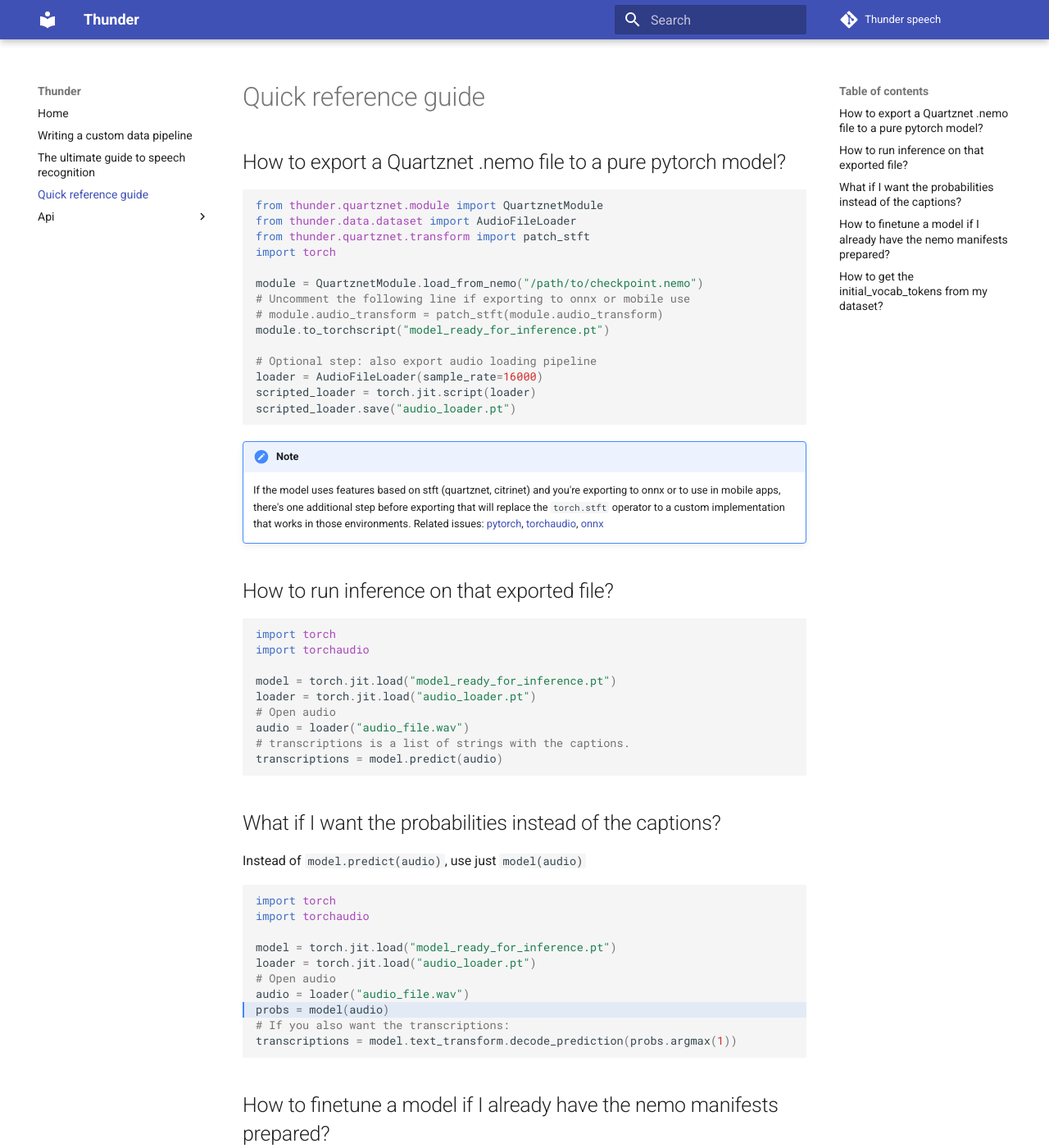
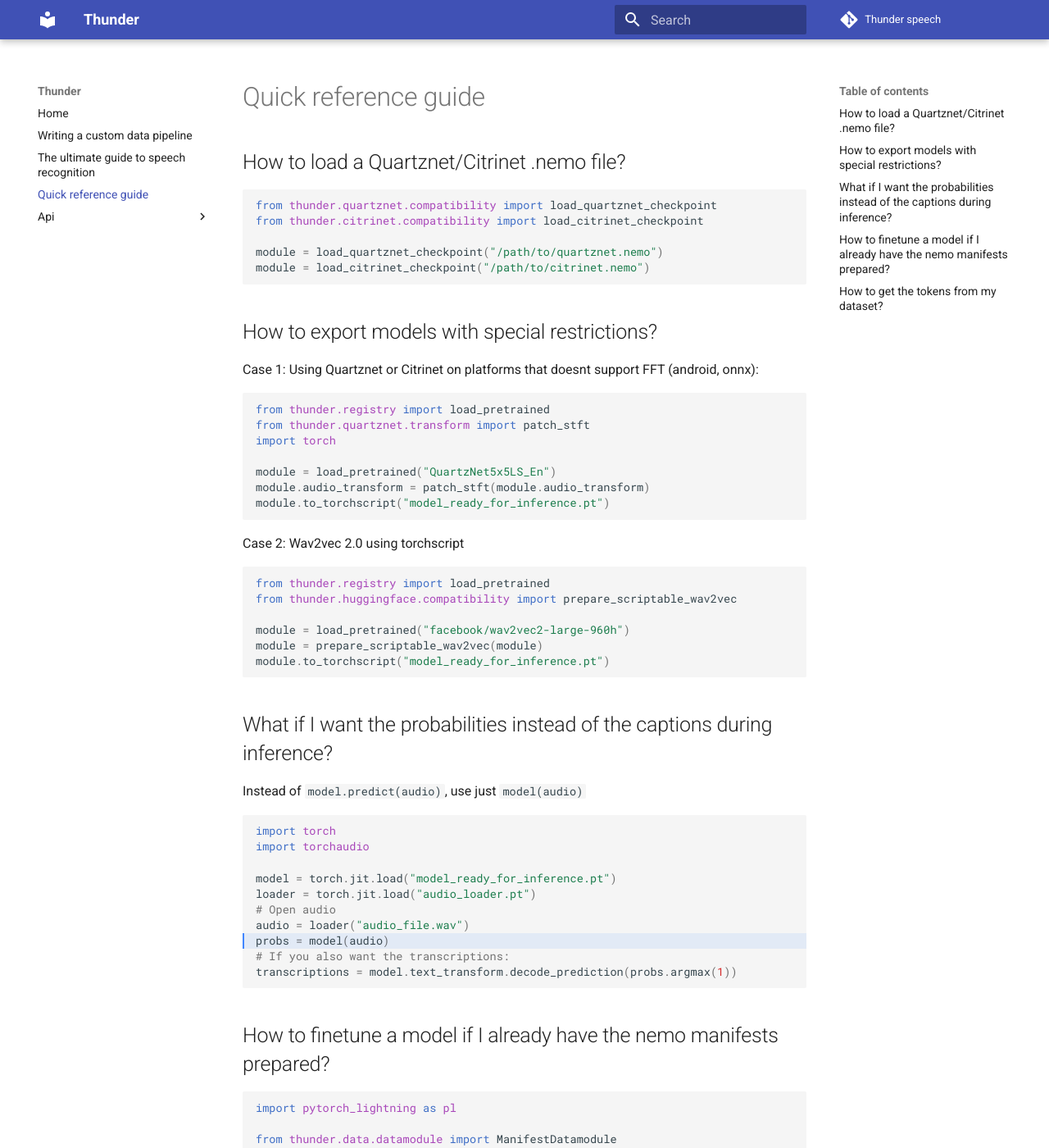
Before and after one commit to scart97/thunder-speech, an MkDocs documentation site: the page built from docs/quick reference guide.md, in a window 1280 px wide and 1400 px high. Shown: the whole window at 82% size. Built offline with MkDocs 1.6.1 and Material for MkDocs 9.7.7, drawn with Linux system fonts in a browser that asks for light colours; comment, search, counter and statistics services are not loaded; some of the changed text lies outside the part shown.

````diff
--- a/docs/quick reference guide.md
+++ b/docs/quick reference guide.md
@@ -1,50 +1,42 @@
 # Quick reference guide
 
-## How to export a Quartznet .nemo file to a pure pytorch model?
+## How to load a Quartznet/Citrinet .nemo file?
 
 ```py
-from thunder.quartznet.module import QuartznetModule
-from thunder.data.dataset import AudioFileLoader
+from thunder.quartznet.compatibility import load_quartznet_checkpoint
+from thunder.citrinet.compatibility import load_citrinet_checkpoint
+
+module = load_quartznet_checkpoint("/path/to/quartznet.nemo")
+module = load_citrinet_checkpoint("/path/to/citrinet.nemo")
+```
+
+## How to export models with special restrictions?
+
+Case 1: Using Quartznet or Citrinet on platforms that doesnt support FFT (android, onnx):
+
+```py
+from thunder.registry import load_pretrained
 from thunder.quartznet.transform import patch_stft
 import torch
 
-module = QuartznetModule.load_from_nemo("/path/to/checkpoint.nemo")
-# Uncomment the following line if exporting to onnx or mobile use
-# module.audio_transform = patch_stft(module.audio_transform)
+module = load_pretrained("QuartzNet5x5LS_En")
+module.audio_transform = patch_stft(module.audio_transform)
 module.to_torchscript("model_ready_for_inference.pt")
-
-# Optional step: also export audio loading pipeline
-loader = AudioFileLoader(sample_rate=16000)
-scripted_loader = torch.jit.script(loader)
-scripted_loader.save("audio_loader.pt")
 ```
 
-!!! note
-    If the model uses features based on stft (quartznet, citrinet) and you're exporting to onnx
-    or to use in mobile apps, there's one additional step before exporting that will replace the
-    `torch.stft` operator to a custom implementation that works in those environments.
-    Related issues:
-    [pytorch](https://github.com/pytorch/pytorch/issues/31317),
-    [torchaudio](https://github.com/pytorch/audio/issues/408),
-    [onnx](https://github.com/onnx/onnx/issues/1646)
+Case 2: Wav2vec 2.0 using torchscript
 
 
-## How to run inference on that exported file?
+```py
+from thunder.registry import load_pretrained
+from thunder.huggingface.compatibility import prepare_scriptable_wav2vec
 
-
-``` python
-import torch
-import torchaudio
-
-model = torch.jit.load("model_ready_for_inference.pt")
-loader = torch.jit.load("audio_loader.pt")
-# Open audio
-audio = loader("audio_file.wav")
-# transcriptions is a list of strings with the captions.
-transcriptions = model.predict(audio)
+module = load_pretrained("facebook/wav2vec2-large-960h")
+module = prepare_scriptable_wav2vec(module)
+module.to_torchscript("model_ready_for_inference.pt")
 ```
 
-## What if I want the probabilities instead of the captions?
+## What if I want the probabilities instead of the captions during inference?
 
 Instead of `model.predict(audio)`, use just `model(audio)`
 
@@ -68,7 +60,7 @@ transcriptions = model.text_transform.decode_prediction(probs.argmax(1))
 import pytorch_lightning as pl
 
 from thunder.data.datamodule import ManifestDatamodule
-from thunder.quartznet.module import QuartznetModule,  QuartznetCheckpoint
+from thunder.registry import load_pretrained
 from thunder.callbacks import FinetuneEncoderDecoder
 
 dm = ManifestDatamodule(
@@ -76,8 +68,8 @@ dm = ManifestDatamodule(
     val_manifest="/path/to/val_manifest.json",
     test_manifest="/path/to/test_manifest.json",
 )
-# Tab completion works to discover other QuartznetCheckpoint.*
-model = QuartznetModule.load_from_nemo(QuartznetCheckpoint.QuartzNet5x5LS_En)
+
+model = load_pretrained("QuartzNet5x5LS_En")
 
 trainer = pl.Trainer(
     gpus=-1, # Use all gpus
@@ -88,7 +80,7 @@ trainer = pl.Trainer(
 trainer.fit(model=model, datamodule=dm)
 ```
 
-## How to get the initial_vocab_tokens from my dataset?
+## How to get the tokens from my dataset?
 
 ```python
 from thunder.text_processing.tokenizer import char_tokenizer, get_most_frequent_tokens
@@ -98,5 +90,5 @@ my_datamodule.prepare_data()
 my_datamodule.setup(None)
 
 train_corpus = " ".join(my_datamodule.train_dataset.all_outputs())
-initial_vocab_tokens = get_most_frequent_tokens(train_corpus, char_tokenizer)
+tokens = get_most_frequent_tokens(train_corpus, char_tokenizer)
 ```
````
Also changed, not shown: README.md (+31 -9 lines).
